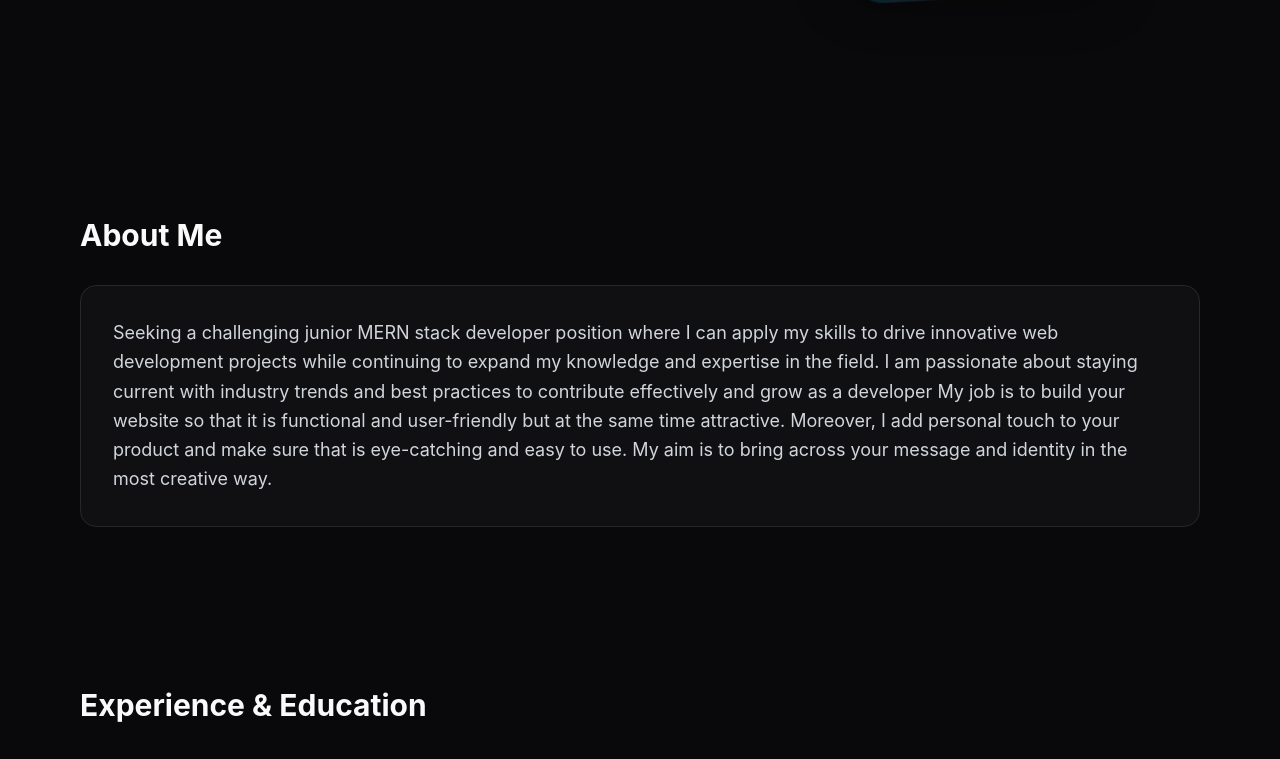
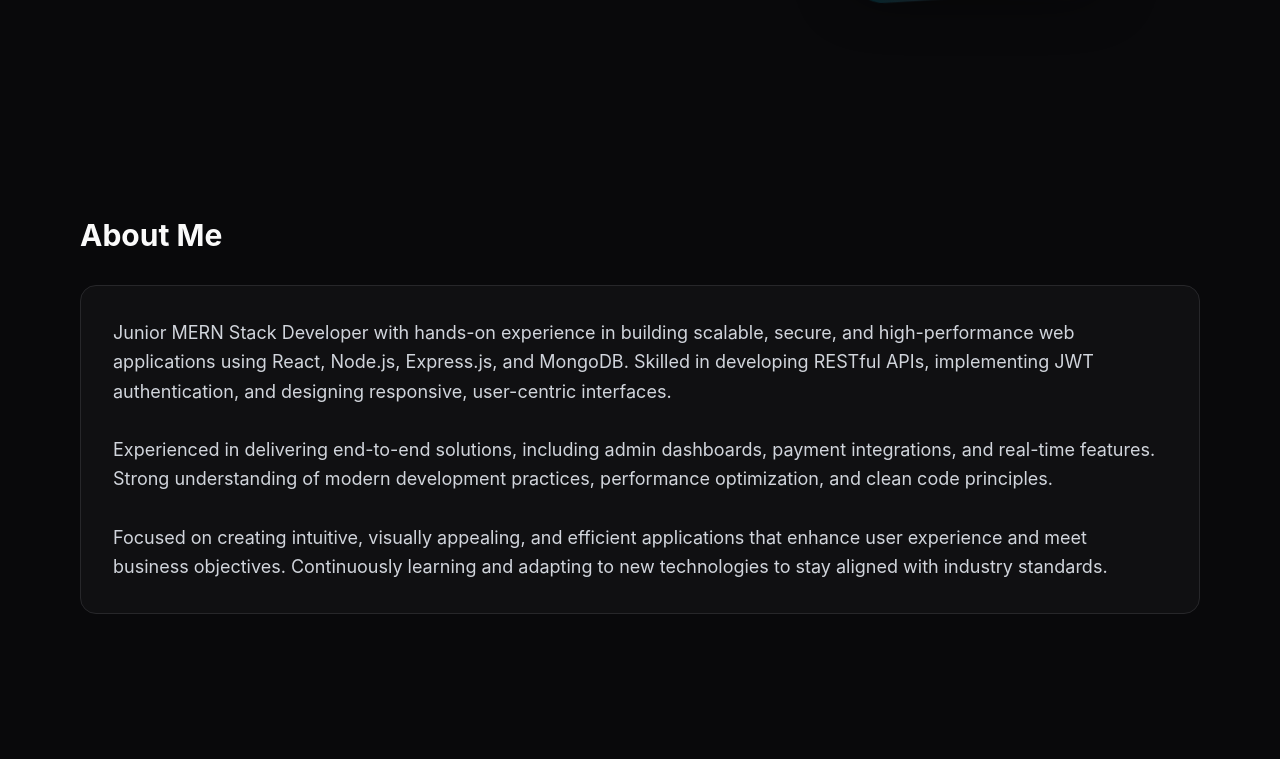
Before and after one commit to iamselva3/Portfolio, a React (Vite) app: page / in a window 1280 px wide. Shown: the part 567-1326 px from the top of the page. Built offline with nearby package versions, Linux system fonts and the light colour scheme.

Commit message:
About me changed

```diff
--- a/src/components/sections/About.jsx
+++ b/src/components/sections/About.jsx
@@ -6,7 +6,7 @@ export default function About() {
     <AnimatedSection id="about">
       <h2 className="text-3xl font-bold mb-8">About Me</h2>
       <div className="bg-gray-50 dark:bg-zinc-900/50 p-8 rounded-2xl border border-gray-100 dark:border-zinc-800">
-        <p className="text-lg text-gray-700 dark:text-gray-300 leading-relaxed">
+        <p className="text-lg text-gray-700 dark:text-gray-300 leading-relaxed whitespace-pre-line">
           {portfolioData.about.summary}
         </p>
       </div>
--- a/src/data/portfolioData.js
+++ b/src/data/portfolioData.js
@@ -6,7 +6,11 @@ export const portfolioData = {
     resumeLink: "https://selva-social.s3.us-east-1.amazonaws.com/project/Selva_resume.pdf"
   },
   about: {
-    summary: "Seeking a challenging junior MERN stack developer position where I can apply my skills to drive innovative web development projects while continuing to expand my knowledge and expertise in the field. I am passionate about staying current with industry trends and best practices to contribute effectively and grow as a developer My job is to build your website so that it is functional and user-friendly but at the same time attractive. Moreover, I add personal touch to your product and make sure that is eye-catching and easy to use. My aim is to bring across your message and identity in the most creative way.",
+    summary: `Junior MERN Stack Developer with hands-on experience in building scalable, secure, and high-performance web applications using React, Node.js, Express.js, and MongoDB. Skilled in developing RESTful APIs, implementing JWT authentication, and designing responsive, user-centric interfaces.
+
+Experienced in delivering end-to-end solutions, including admin dashboards, payment integrations, and real-time features. Strong understanding of modern development practices, performance optimization, and clean code principles.
+
+Focused on creating intuitive, visually appealing, and efficient applications that enhance user experience and meet business objectives. Continuously learning and adapting to new technologies to stay aligned with industry standards.`,
   },
   education: [
     {
```
